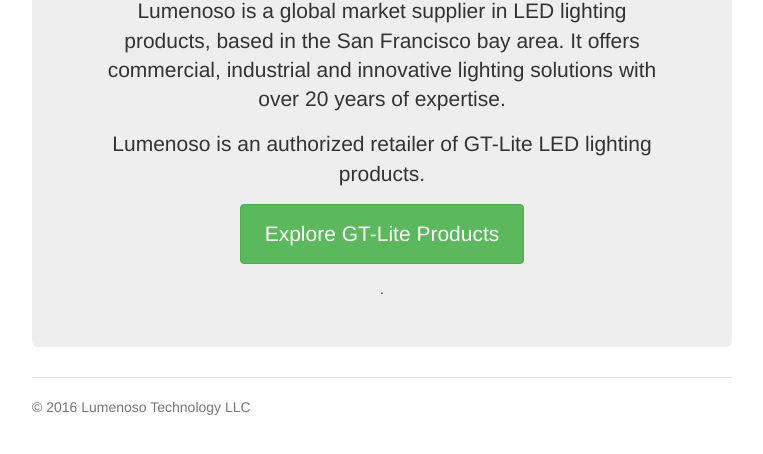
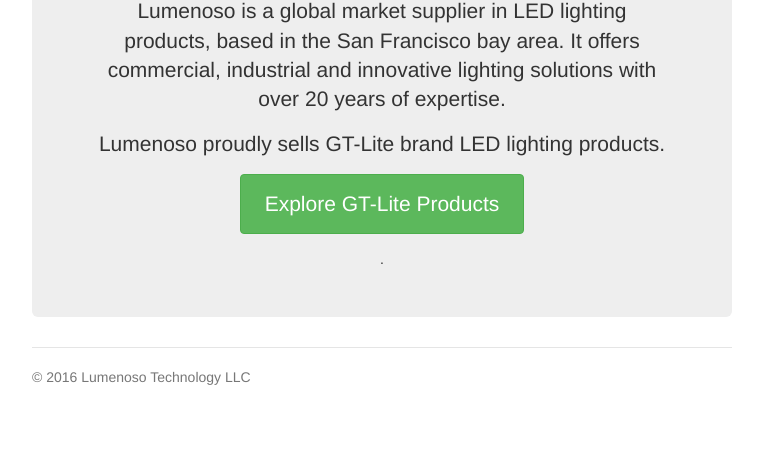
Before and after one commit to lumenoso/lumenoso.github.io, a plain HTML site: page index.html in a window 1280 px wide. Shown: the part 262-716 px from the top of the page, without its empty margins (258-1021 px from the left). Drawn offline with nearby package versions, Linux system fonts and the light colour scheme.

Commit message:
Change the phrasing from "authorized retailer".

```diff
--- a/index.html
+++ b/index.html
@@ -25,7 +25,7 @@
         LED lighting products, based in the San Francisco bay area. It offers
         commercial, industrial and innovative lighting solutions with
         over 20 years of expertise.</p>
-        <p>Lumenoso is an authorized retailer of GT-Lite LED lighting products.</p>
+        <p>Lumenoso proudly sells GT-Lite brand LED lighting products.</p>
         <p><a class="btn btn-success" href="https://shop.gt-lite.com/" role="button">Explore GT-Lite Products</a></p>.
       </div>
       <footer class="footer">
```
